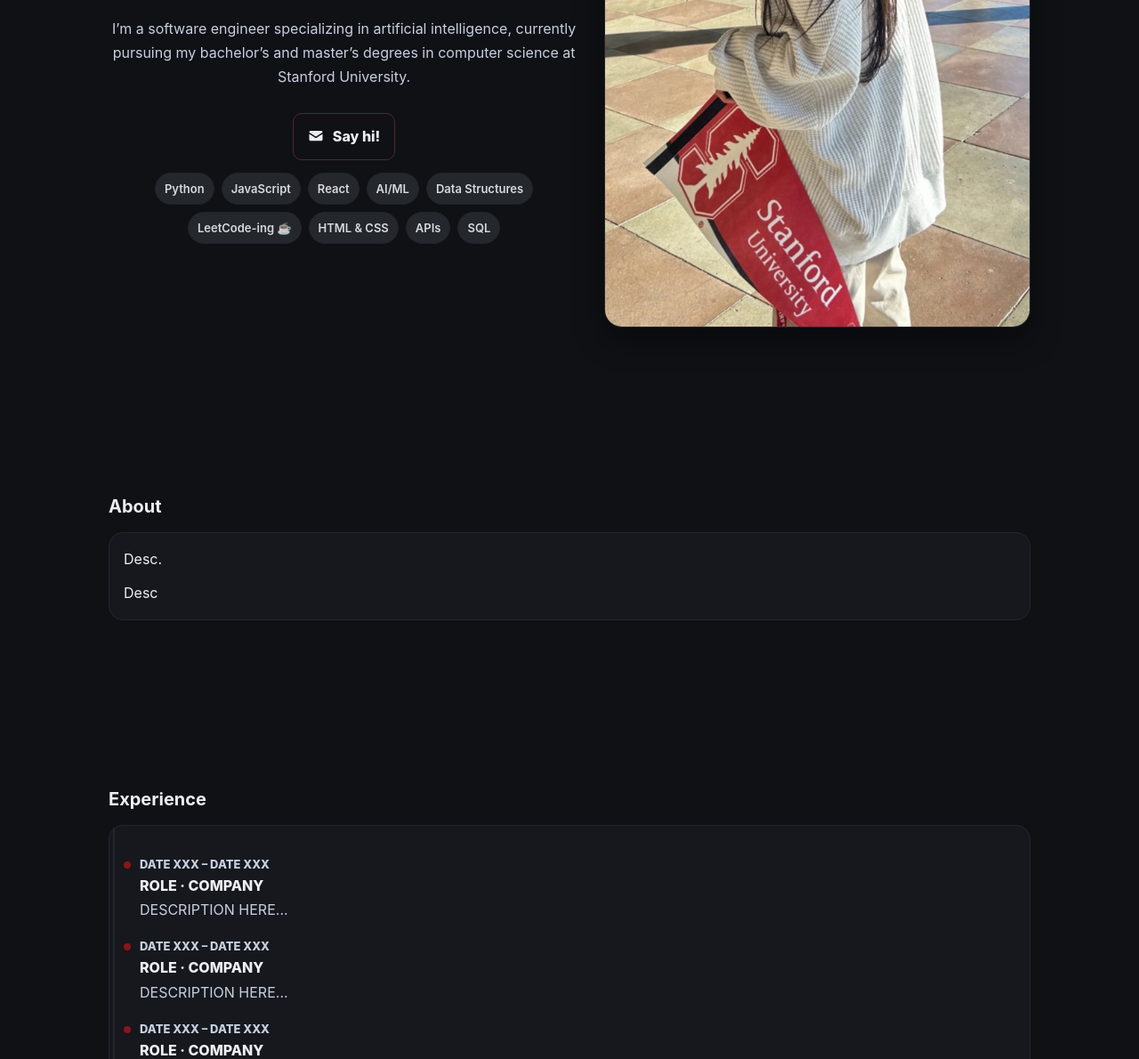
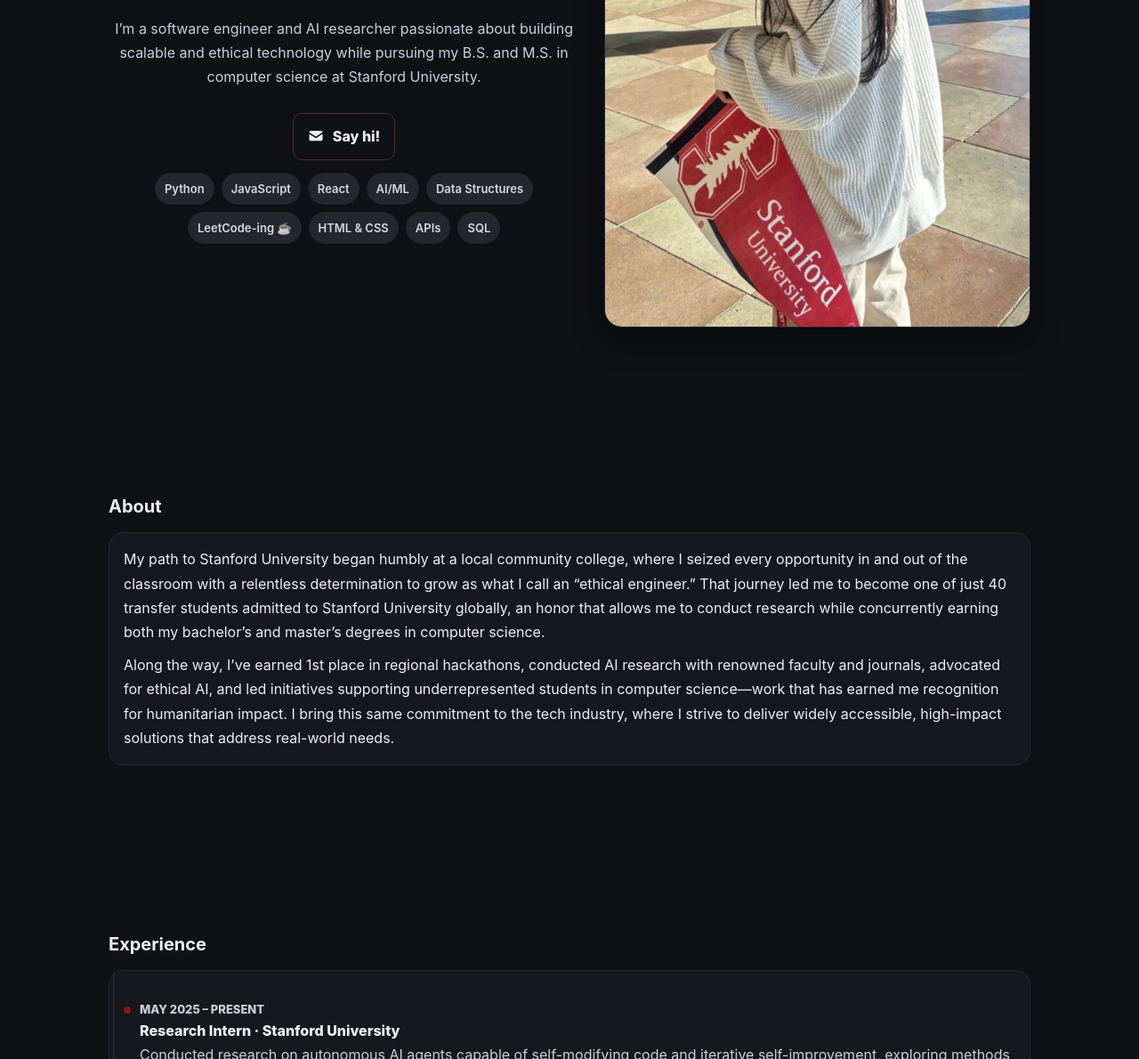
Before and after one commit to leahchaku/Portfolio, a plain HTML site: page index.html in a window 1280 px wide. Shown: the part 510-1700 px from the top of the page at 89% size. Drawn offline with Linux system fonts and the light colour scheme.

Commit message:
Update: Fix email and replace some placeholders

```diff
--- a/index.html
+++ b/index.html
@@ -256,12 +256,12 @@
 
         <div class="sub">I like to code things, sometimes.</div>
         <p class="body">
-          I’m a software engineer specializing in artificial intelligence, currently pursuing my bachelor’s and master’s degrees in computer science at Stanford University.
+          I’m a software engineer and AI researcher passionate about building scalable and ethical technology while pursuing my B.S. and M.S. in computer science at Stanford University.
         </p>
 
         <!-- centered email button -->
         <div style="text-align:center">
-          <a class="cta" id="sayHi" href="mailto:leahtb@stanford.edu">
+          <a class="cta" id="sayHi" href="mailto:leah.t.balakrishnan@gmail.com">
             <span class="sparkle" aria-hidden="true"></span>
             <svg width="18" height="18" viewBox="0 0 24 24" fill="none" aria-hidden="true">
               <path fill="currentColor" d="M2 6a2 2 0 0 1 2-2h16a2 2 0 0 1 2 2v.4l-10 6.3L2 6.4V6zm0 2.7v8.3a2 2 0 0 0 2 2h16a2 2 0 0 0 2-2V8.7l-10 6.3L2 8.7z"/>
@@ -294,8 +294,9 @@
     <section id="about" class="reveal">
       <h2>About</h2>
       <div class="panel">
-        <p style="margin:0 0 10px">Desc.</p>
-        <p style="margin:0">Desc</p>
+        <p style="margin:0 0 10px">My path to Stanford University began humbly at a local community college, where I seized every opportunity in and out of the classroom with a relentless determination to grow as what I call an “ethical engineer.” That journey led me to become one of just 40 transfer students admitted to Stanford University globally, an honor that allows me to conduct research while concurrently earning both my bachelor’s and master’s degrees in computer science.
+</p>
+        <p style="margin:0">Along the way, I’ve earned 1st place in regional hackathons, conducted AI research with renowned faculty and journals, advocated for ethical AI, and led initiatives supporting underrepresented students in computer science—work that has earned me recognition for humanitarian impact. I bring this same commitment to the tech industry, where I strive to deliver widely accessible, high-impact solutions that address real-world needs.</p>
       </div>
     </section>
 
@@ -304,9 +305,9 @@
       <h2>Experience</h2>
       <div class="panel timeline">
         <div class="tick">
-          <div class="when">DATE XXX – DATE XXX</div>
-          <div class="where">ROLE · COMPANY</div>
-          <div class="what">DESCRIPTION HERE...</div>
+          <div class="when">MAY 2025 – PRESENT</div>
+          <div class="where">Research Intern · Stanford University</div>
+          <div class="what">Conducted research on autonomous AI agents capable of self-modifying code and iterative self-improvement, exploring methods to enhance adaptability, efficiency, and task performance.</div>
         </div>
         <div class="tick">
           <div class="when">DATE XXX – DATE XXX</div>
@@ -502,7 +503,7 @@
       if (cta) {
         cta.addEventListener('mousedown', ()=>{
           pressTimer = setTimeout(()=>{
-            navigator.clipboard?.writeText('leahtb@stanford.edu');
+            navigator.clipboard?.writeText('leah.t.balakrishnan@gmail.com');
             showToast('Email copied ✨');
           }, 500);
         });
```
